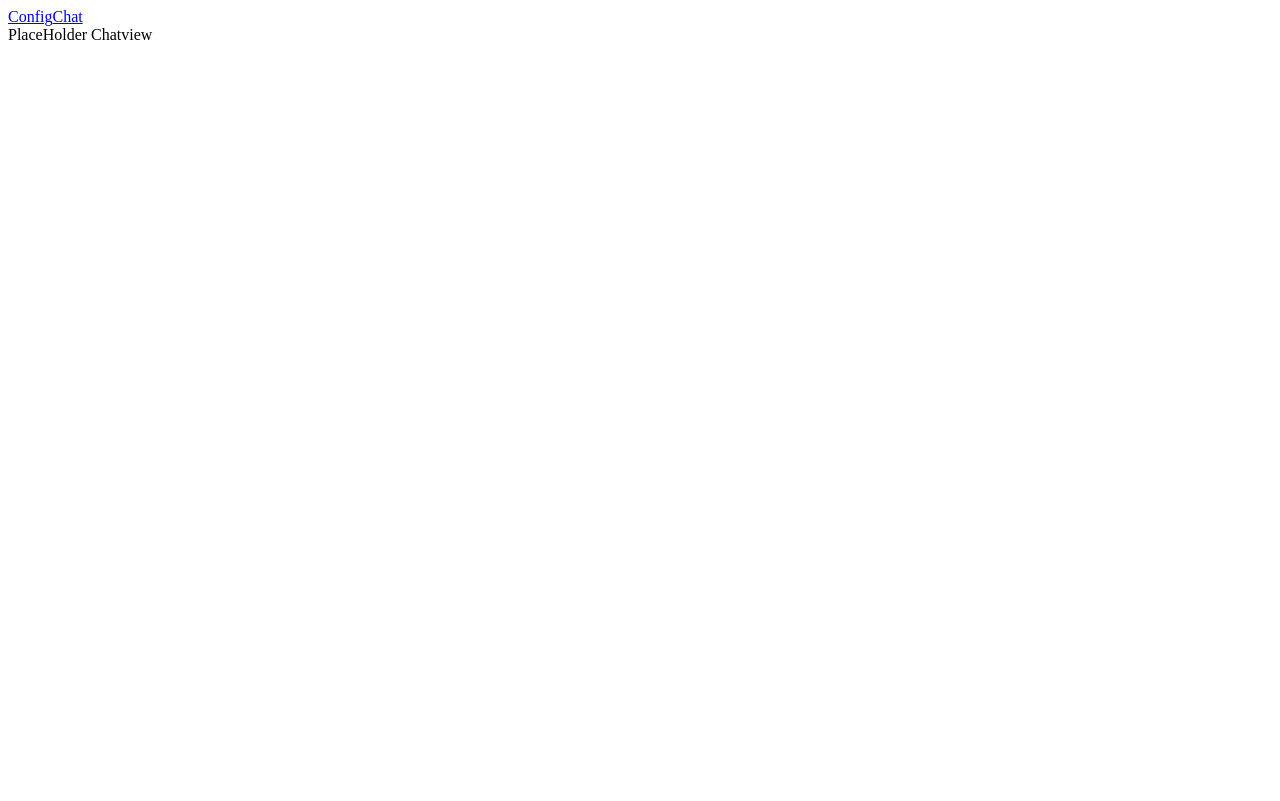
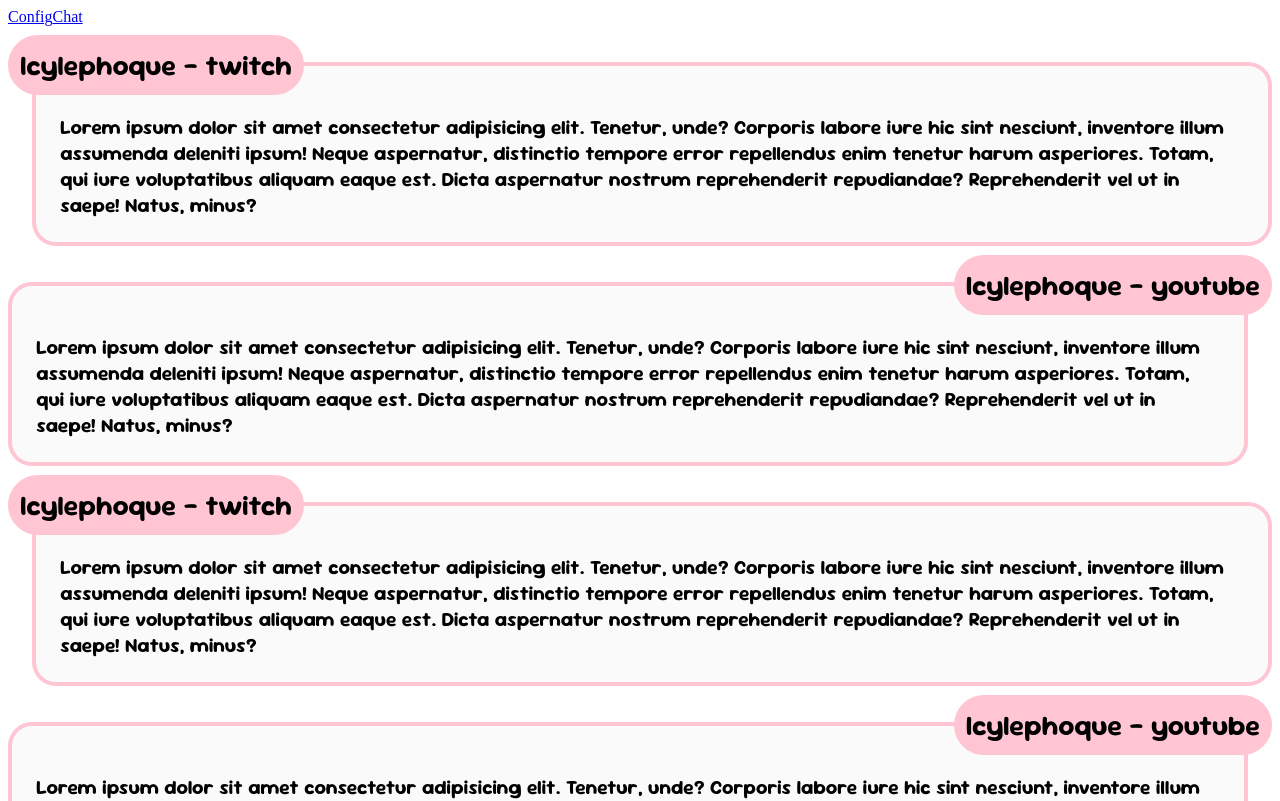
Before and after one commit to Yuniaght/PumpyFantasy-Chat-Overlay, a Vue app: page /chat in a window 1280 px wide. Shown: the top 801 px of the page. Built offline with nearby package versions, Linux system fonts and the light colour scheme.

Commit message:
feat: add dialogbubble component

```diff
--- /dev/null
+++ b/public/css/style.css
@@ -0,0 +1,11 @@
+/* Fonts */
+
+@font-face {
+  font-family: "Sour-gummy";
+  src: url('../font/SourGummy-VariableFont_wdth,wght.ttf') format('truetype');
+}
+
+@font-face {
+  font-family: "Sour-gummy-italic";
+  src: url('../font/SourGummy-Italic-VariableFont_wdth,wght.ttf') format('truetype');
+}
--- a/src/App.vue
+++ b/src/App.vue
@@ -1,4 +1,6 @@
-<script setup></script>
+<script setup>
+import '../public/css/style.css'
+</script>
 
 <template>
   <nav>
--- /dev/null
+++ b/src/component/DialogBubble.vue
@@ -0,0 +1,57 @@
+<script setup>
+
+defineProps({
+  platform: String
+})
+
+
+</script>
+
+<template>
+  <div>
+    <h2>
+      Icylephoque - {{ platform }}
+    </h2>
+    <p>
+      Lorem ipsum dolor sit amet consectetur adipisicing elit. Tenetur, unde? Corporis labore iure hic sint nesciunt, inventore illum assumenda deleniti ipsum! Neque aspernatur, distinctio tempore error repellendus enim tenetur harum asperiores. Totam, qui iure voluptatibus aliquam eaque est. Dicta aspernatur nostrum reprehenderit repudiandae? Reprehenderit vel ut in saepe! Natus, minus?
+    </p>
+  </div>
+</template>
+
+<style scoped>
+div {
+  position: relative;
+  margin-top: 36px;
+}
+
+h2, p {
+  border: 4px solid #ffc5d3;
+  font-family: "Sour-gummy", sans-serif;
+  font-weight: 700;
+}
+
+h2 {
+  padding: 8px;
+  max-width: 300px;
+  border-radius: 100px;
+  font-size: 1.75rem;
+  background-color: #ffc5d3;
+  width: fit-content;
+  position: absolute;
+  top: -50px;
+  right: v-bind("platform === 'youtube' ? '0' : 'auto'");
+  overflow:hidden;
+  white-space: nowrap;
+  text-overflow: ellipsis;
+}
+
+p {
+ padding: 24px;
+ padding-top: 48px;
+ border-radius: 24px;
+ font-size: 1.25rem;
+ margin-left: v-bind("platform === 'youtube' ? '0px' : '24px'");
+ margin-right: v-bind("platform === 'youtube' ? '24px' : '0px'");
+ background-color: #fafafa;
+}
+</style>
--- a/src/pages/ChatView.vue
+++ b/src/pages/ChatView.vue
@@ -1,10 +1,14 @@
 <script setup>
+import DialogBubble from '@/component/DialogBubble.vue';
 
 </script>
 
 <template>
 <div>
-  PlaceHolder Chatview
+  <template v-for="n in 10" :key="n">
+    <DialogBubble :platform="n % 2 == 1 ? 'twitch' : 'youtube'" />
+  </template>
+
 </div>
 </template>
 
```
Also changed, not shown: public/font/SourGummy-Italic-VariableFont_wdth,wght.ttf (added), public/font/SourGummy-VariableFont_wdth,wght.ttf (added).
